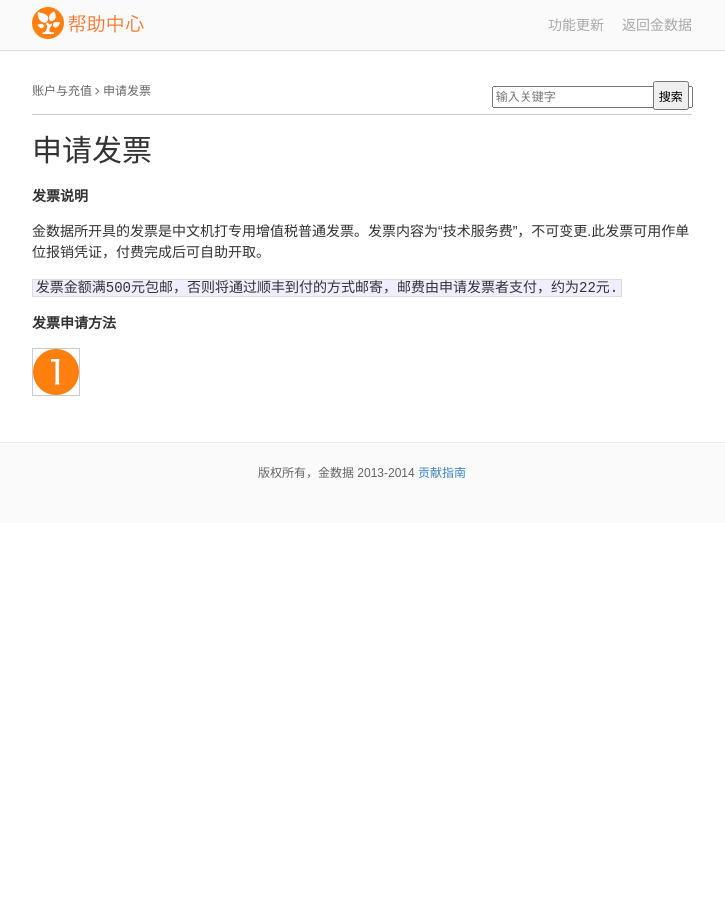
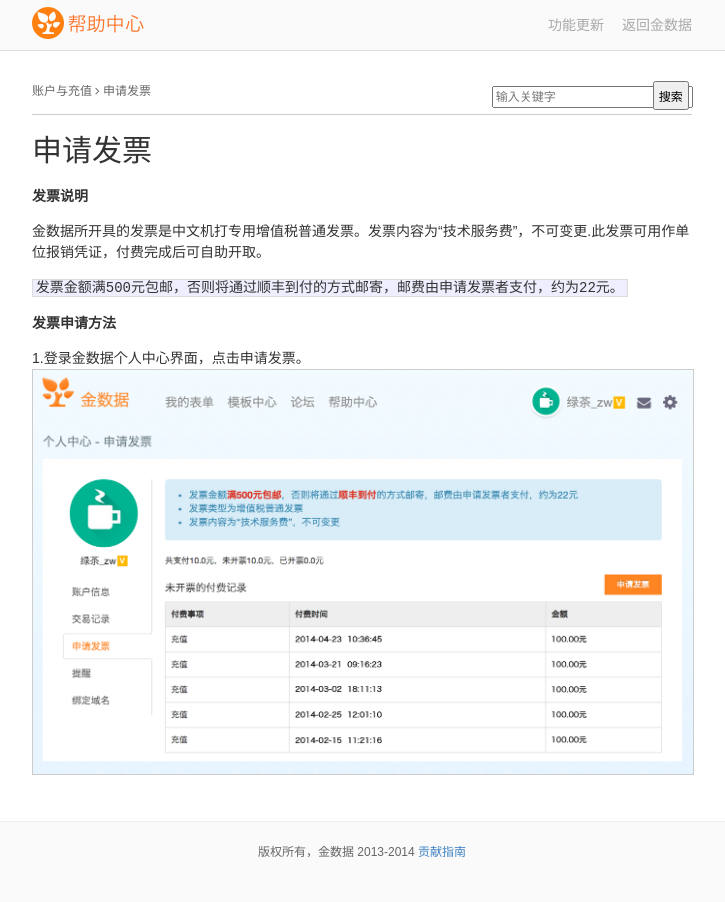
Before and after one commit to jinshuju/help.jinshuju.net, a Jekyll site: the page built from _posts/2014-2-7-invoices.md, in a window 1280 px wide. Shown: the whole page, without its empty margins (278-1003 px from the left). Built offline with Jekyll 4.4.1, drawn with Linux system fonts in a browser that asks for light colours; Markdown is read by kramdown in place of the engine named in the settings.

Commit message:
invoices

```diff
--- a/_posts/2014-2-7-invoices.md
+++ b/_posts/2014-2-7-invoices.md
@@ -12,8 +12,9 @@
 
 金数据所开具的发票是中文机打专用增值税普通发票。发票内容为“技术服务费”，不可变更.此发票可用作单位报销凭证，付费完成后可自助开取。
 
-`发票金额满500元包邮，否则将通过顺丰到付的方式邮寄，邮费由申请发票者支付，约为22元.`
+`发票金额满500元包邮，否则将通过顺丰到付的方式邮寄，邮费由申请发票者支付，约为22元。`
 
 **发票申请方法**
 
-![tool-manager](../images/digital-1.png)
+1.登录金数据个人中心界面，点击申请发票。
+![申请发票](/images/invoices-1.png)
```
Also changed, not shown: images/invoices-1.png (added).
